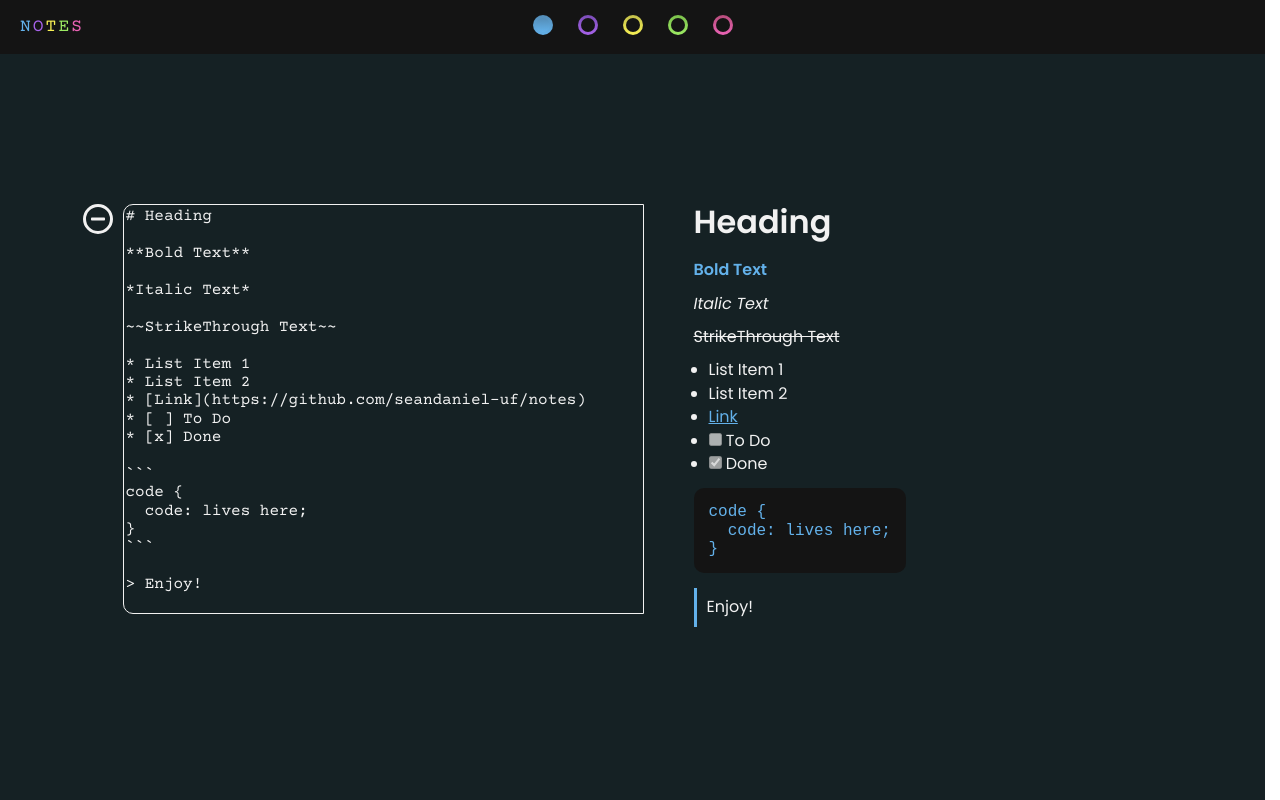
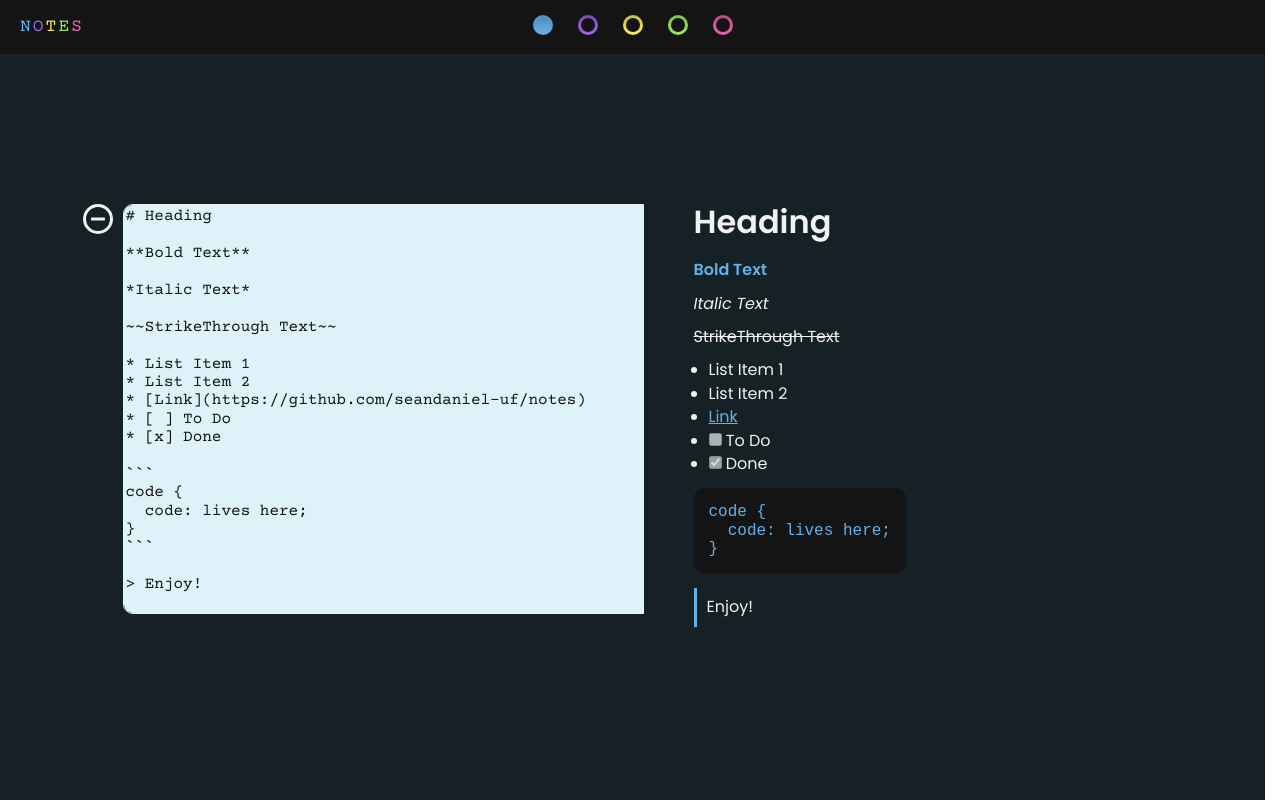
Before and after one commit to seandaniel/notes, a React (Vite) app: page / in a window 1280 px wide. Built offline with nearby package versions, Linux system fonts and the light colour scheme.

Commit message:
Fix: text area background, todo's master

```diff
--- a/src/App.tsx
+++ b/src/App.tsx
@@ -10,6 +10,8 @@ import "./App.scss";
 
 const App = () => {
   const location = useLocation();
+
+  // todo: extract location.pathname logic to a function
 
   return (
     <>
--- a/src/_variables.scss
+++ b/src/_variables.scss
@@ -8,22 +8,27 @@ $darkGrey: #4b4b4b;
 $note1: #63b1ea;
 $note1Gradient: #548db7;
 $note1Background: #152124;
+$text1Background: #ddf3f9;
 
 $note2: #a763ea;
 $note2Gradient: #7b4db7;
 $note2Background: #201524;
+$text2Background: #f3e1f9;
 
 $note3: #f7f054;
 $note3Gradient: #c4c04b;
 $note3Background: #242415;
+$text3Background: #f9f3dd;
 
 $note4: #9cea63;
 $note4Gradient: #7bc04b;
 $note4Background: #172415;
+$text4Background: #e1f9dd;
 
 $note5: #ea63b5;
 $note5Gradient: #b74d7b;
 $note5Background: #241521;
+$text5Background: #f9dde1;
 
 //fonts
 $primary: "Poppins", sans-serif;
--- a/src/components/Header.tsx
+++ b/src/components/Header.tsx
@@ -1,11 +1,12 @@
-import { Link } from "react-router-dom";
-import { useLocation } from "react-router-dom";
+import { Link, useLocation } from "react-router-dom";
 import { useGlobalContext } from "../context";
 import "./_header.scss";
 
 export const Header = () => {
   const { markdown } = useGlobalContext();
   const location = useLocation();
+
+  // todo: map over array of notes and return a link for each note
 
   return (
     <header>
--- a/src/components/Notes.tsx
+++ b/src/components/Notes.tsx
@@ -7,6 +7,9 @@ import "./_notes.scss";
 export const Note1 = () => {
   const { defaultMarkdown, markdown, handleNote, minimizedNote, minimizeNote } =
     useGlobalContext();
+
+  // todo: return markdown function to replace value/markdown logic in note components
+
   return (
     <>
       <section className="note-container">
@@ -22,6 +25,7 @@ export const Note1 = () => {
           )}
           {minimizedNote && (
             <textarea
+              className="textarea-1"
               name="note1"
               rows={20}
               cols={50}
@@ -73,6 +77,7 @@ export const Note2 = () => {
           )}
           {minimizedNote && (
             <textarea
+              className="textarea-2"
               name="note2"
               rows={20}
               cols={50}
@@ -124,6 +129,7 @@ export const Note3 = () => {
           )}
           {minimizedNote && (
             <textarea
+              className="textarea-3"
               name="note3"
               rows={20}
               cols={50}
@@ -175,6 +181,7 @@ export const Note4 = () => {
           )}
           {minimizedNote && (
             <textarea
+              className="textarea-4"
               name="note4"
               rows={20}
               cols={50}
@@ -226,6 +233,7 @@ export const Note5 = () => {
           )}
           {minimizedNote && (
             <textarea
+              className="textarea-5"
               name="note5"
               rows={20}
               cols={50}
--- a/src/components/_notes.scss
+++ b/src/components/_notes.scss
@@ -14,7 +14,6 @@
     display: flex;
     align-items: center;
     justify-content: center;
-    height: max-content;
     font-size: 16px;
     border-radius: 50%;
     height: 30px;
@@ -27,18 +26,36 @@
     font-family: $secondary;
     max-height: 410px;
     resize: none;
-    color: $white;
-    background: inherit;
+    color: $black;
     border-top-left-radius: $borderRadius;
     border-bottom-left-radius: $borderRadius;
     border: 1px solid $white;
     margin-right: 50px;
     @media (max-width: 1180px) {
       width: 100%;
-      margin-right: 0px;
       margin: 0 0 50px 0;
     }
   }
+}
+
+.textarea-1 {
+  background: $text1Background;
+}
+
+.textarea-2 {
+  background: $text2Background;
+}
+
+.textarea-3 {
+  background: $text3Background;
+}
+
+.textarea-4 {
+  background: $text4Background;
+}
+
+.textarea-5 {
+  background: $text5Background;
 }
 
 .note-output-container {
--- a/src/context.tsx
+++ b/src/context.tsx
@@ -58,6 +58,8 @@ const AppProvider: React.FC<PropsWithChildren> = ({ children }) => {
     setMinimizedNote(!minimizedNote);
   };
 
+  // todo: useMemo around context value
+
   return (
     <AppContext.Provider
       value={{
```
